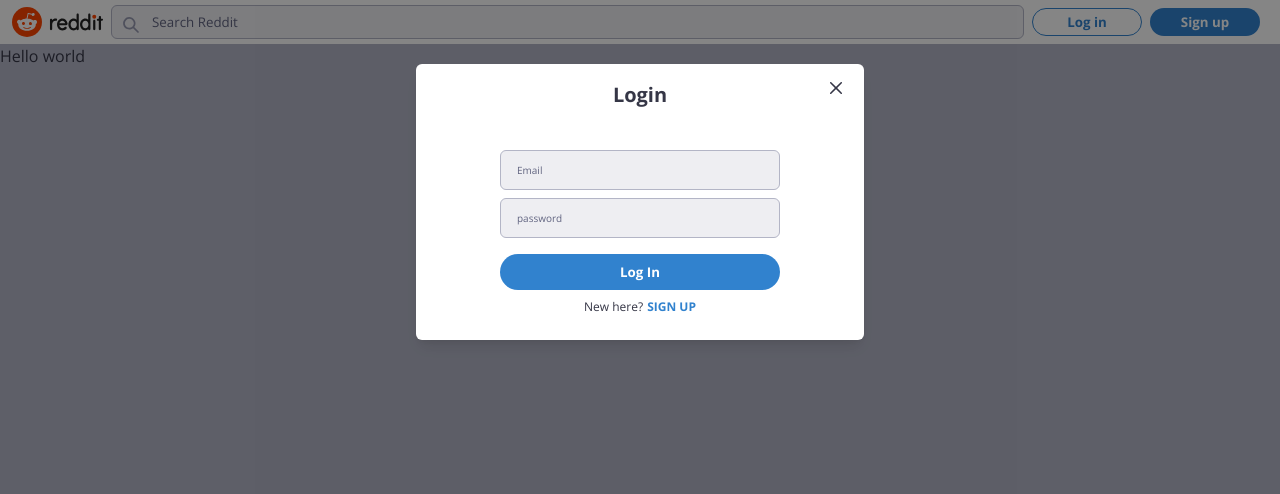
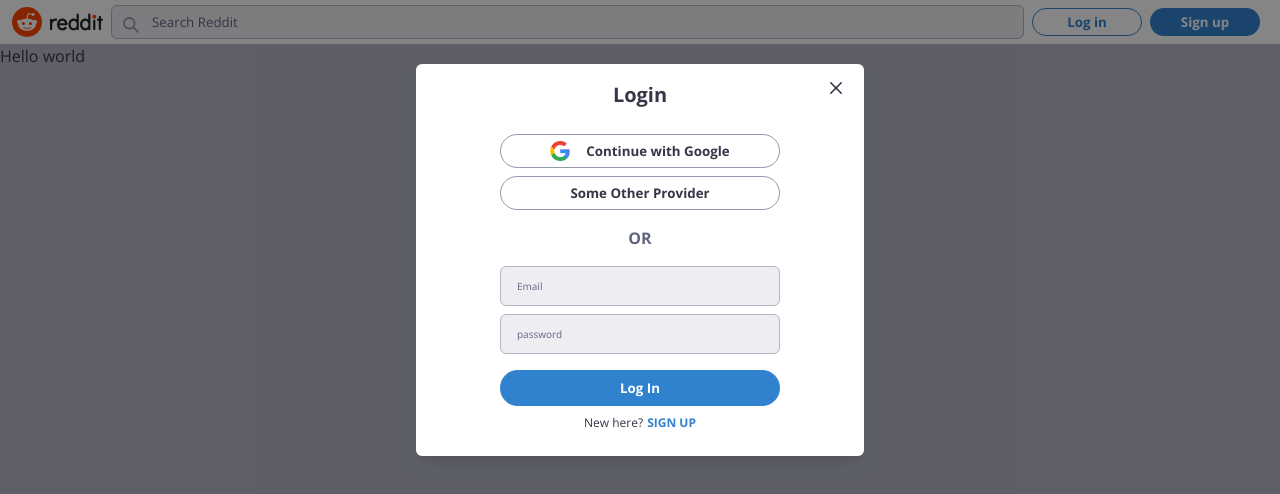
Before and after one commit to KevinMCruzP/Reddit_Clone-Nextjs-Firebase, a Next.js app: page / in a window 1280 px wide. Both pictures are taken after a click on the button "Log in". Shown: the top 494 px of the page. Built offline with nearby package versions, Linux system fonts and the light colour scheme.

Commit message:
style:  OAuth buttons content

```diff
--- a/src/components/Modal/Auth/AuthModal.tsx
+++ b/src/components/Modal/Auth/AuthModal.tsx
@@ -7,9 +7,11 @@
   ModalContent,
   ModalHeader,
   ModalOverlay,
+  Text,
 } from "@chakra-ui/react";
 import { useRecoilState } from "recoil";
 import AuthInputs from "./AuthInputs";
+import OAuthButtons from "./OAuthButtons";
 
 export default function AuthModal() {
   const [modalState, setModalState] = useRecoilState(authModalState);
@@ -36,7 +38,10 @@
           pb={6}
         >
           <Flex direction="column" align="center" justify="center" w="70%">
-            {/* <OAuthButtons /> */}
+            <OAuthButtons />
+            <Text color="gray.500" fontWeight={700}>
+              OR
+            </Text>
             <AuthInputs />
             {/* <ResetPassword /> */}
           </Flex>
--- /dev/null
+++ b/src/components/Modal/Auth/OAuthButtons.tsx
@@ -0,0 +1,13 @@
+import { Button, Flex, Image } from "@chakra-ui/react";
+
+export default function OAuthButtons() {
+  return (
+    <Flex direction="column" w="100%" mb={4}>
+      <Button variant="oauth" mb={2}>
+        <Image src="/images/googlelogo.png" alt="Google logo" h="20px" mr={4} />
+        Continue with Google
+      </Button>
+      <Button variant="oauth">Some Other Provider</Button>
+    </Flex>
+  );
+}
```
